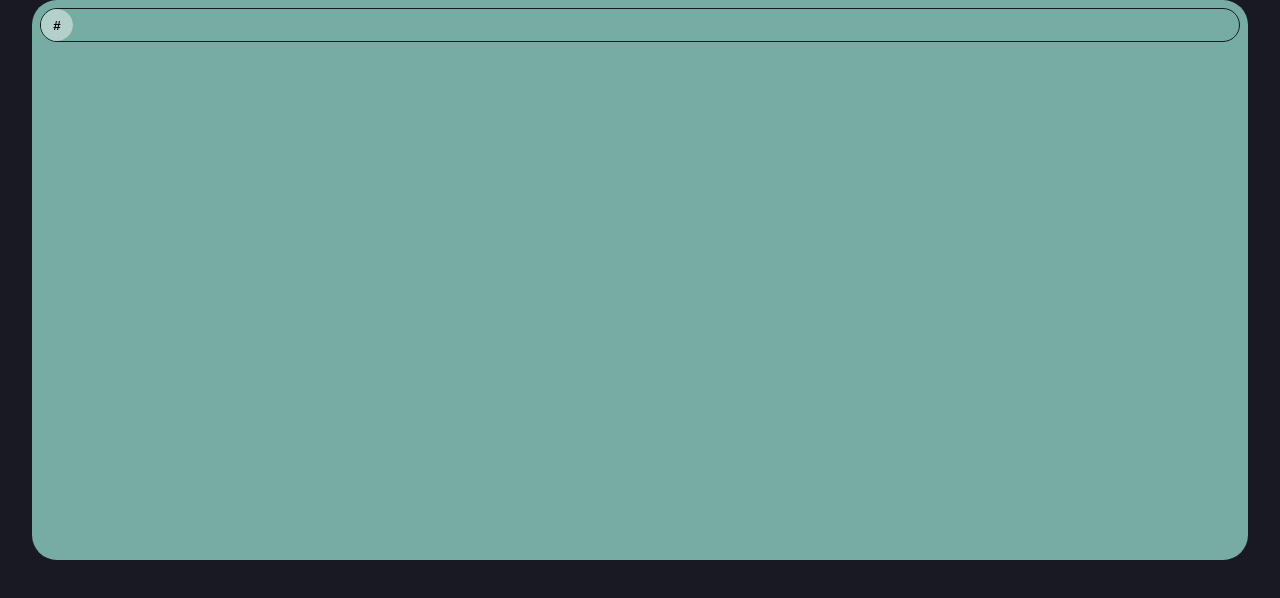
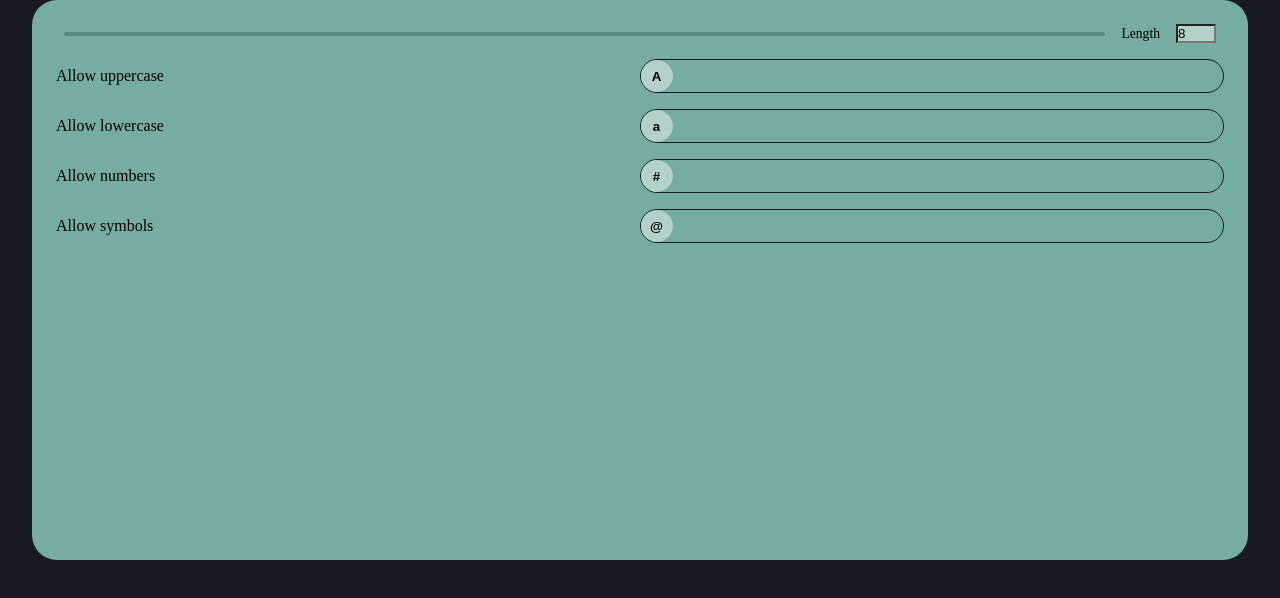
Before and after one commit to JeffHasAGithub/password-react, a React (Vite) app: page / in a window 1280 px wide. Shown: the top 598 px of the page. Built offline with nearby package versions, Linux system fonts and the light colour scheme.

Commit message:
Added Range component

```diff
--- a/src/components/passgen/index.tsx
+++ b/src/components/passgen/index.tsx
@@ -1,16 +1,15 @@
 import styles from "./passgen.module.css"
 
 import React from "react"
-import Toggle, { createToggle } from "./toggle"
+import Options from "./options"
 
 export default function Passgen() {
-	const [allowNumbers, setNumbers] = createToggle(false);
 
 	return (
 		<>
 			<main className={styles.main}>
 				<section className={styles.section}>
-					<Toggle token="#" state={allowNumbers} callback={setNumbers}/>
+					<Options />
 				</section>
 			</main>
 		</>
--- /dev/null
+++ b/src/components/passgen/options/index.tsx
@@ -0,0 +1,24 @@
+import styles from "./options.module.css"
+
+import Toggle, { createToggle } from "./toggle"
+import Range, { setRange } from "./range"
+
+export default function Options() {
+	const [length, setLength] = setRange(8, 24);
+	const [allowAlphaUpp, setAlphaUpp] = createToggle(false);
+	const [allowAlphaLow, setAlphaLow] = createToggle(false);
+	const [allowNumbers, setNumbers] = createToggle(false);
+	const [allowSymbols, setSymbols] = createToggle(false);
+
+	return (
+		<>
+			<div className={styles.options}>
+				<Range min={8} max={24} value={length} callback={setLength}/>
+				<Toggle token="A" label="Allow uppercase" state={allowAlphaUpp} callback={setAlphaUpp} />
+				<Toggle token="a" label="Allow lowercase" state={allowAlphaLow} callback={setAlphaLow} />
+				<Toggle token="#" label="Allow numbers" state={allowNumbers} callback={setNumbers} />
+				<Toggle token="@" label="Allow symbols" state={allowSymbols} callback={setSymbols} />
+			</div>
+		</>
+	);
+}
--- /dev/null
+++ b/src/components/passgen/options/options.module.css
@@ -0,0 +1,7 @@
+.options {
+	padding: 2rem;
+
+	display: flex;
+	flex-direction: column;
+	gap: 2rem;
+}
--- /dev/null
+++ b/src/components/passgen/options/range/index.tsx
@@ -0,0 +1,46 @@
+import styles from "./range.module.css"
+
+import { useState } from "react"
+
+type Props = {
+	min: number;
+	max: number;
+	value: number;
+	callback: (n: number) => void;
+}
+
+export default function Range({ min, max, value, callback }: Props) {
+
+	const changeHandler = (ev: React.ChangeEvent<HTMLInputElement>) => {
+		callback(Number(ev.currentTarget.value));
+	}
+
+	return (
+		<>
+			<div className={styles.slider}>
+				<input
+					className={styles.range}
+					type="range"
+					min={min}
+					max={max}
+					value={value}
+					onChange={changeHandler}
+				></input>
+				<label className={styles["value-label"]}>Length</label>
+				<input
+					className={styles.value}
+					type="number"
+					value={value}
+					onChange={changeHandler}
+				></input>
+			</div>
+		</>
+	)
+}
+
+export function setRange(min: number, max: number): [number, (n: number) => void] {
+	const [value, setValue] = useState(min);
+	return [value, (n: number) => {
+		setValue(Math.max(min, Math.min(max, n)));
+	}];
+}
--- /dev/null
+++ b/src/components/passgen/options/range/range.module.css
@@ -0,0 +1,40 @@
+.slider {
+	padding-inline: 1rem;
+
+	display: flex;
+	align-items: center;
+	gap: 2rem;
+}
+
+.range {
+	width: 100%;
+	height: .5rem;
+
+	border-radius: 5px;
+	background-color: var(--primary-color-dark);
+
+	outline: none;
+	appearance: none;
+}
+
+.value {
+	width: 5rem;
+
+	background-color: var(--primary-color-light);
+}
+
+.value-label {
+	font-size: 1.7rem;
+}
+
+.range::-webkit-slider-thumb {
+	background: var(--primary-color-light);
+
+	appearance: none;
+	-webkit-appearance: none;
+}
+
+.range::-moz-range-thumb {
+	background: var(--primary-color-light);
+	appearance: none;
+}
--- a/src/components/passgen/toggle/index.tsx
+++ b/src/components/passgen/options/toggle/index.tsx
@@ -3,15 +3,18 @@ import styles from "./toggle.module.css"
 import React, { useState } from "react"
 type Props = {
 	token: string;
-
+	label: string;
 	state: boolean;
 	callback: () => void;
 }
 
-export default function Toggle({ token, state, callback }: Props) {
+export default function Toggle({ token, label, state, callback }: Props) {
 	return (
 		<>
 			<div className={styles.toggle}>
+				<p className={styles.label}>
+					{label}
+				</p>
 				<div className={styles.slider}>
 					<div
 						className={`
--- a/src/components/passgen/toggle/toggle.module.css
+++ b/src/components/passgen/options/toggle/toggle.module.css
@@ -3,12 +3,21 @@
 	--thumb-wd: 4rem;
 	--slide-anim: width .5s;
 
-	padding: 1rem;
+	width: 100%;
 
+	display: flex;
+	align-items: center;
+}
+
+.label {
 	width: 100%;
+
+	font-size: 2rem;
 }
 
 .slider {
+	width: 100%;
+
 	border: 1px solid var(--secondary-color);
 	border-radius: 25px;
 }
--- a/src/components/passgen/passgen.module.css
+++ b/src/components/passgen/passgen.module.css
@@ -7,17 +7,13 @@
 
 .section {
 	margin: auto;
+	padding: 1rem;
 
 	width: 95%;
 	height: 70%;
 
 	border-radius: 25px;
-
 	background-color: var(--primary-color);
-}
-
-.button {
-	background-color: var(--primary-color-light);
 }
 
 @media only screen and (min-width: 600px) {
```
